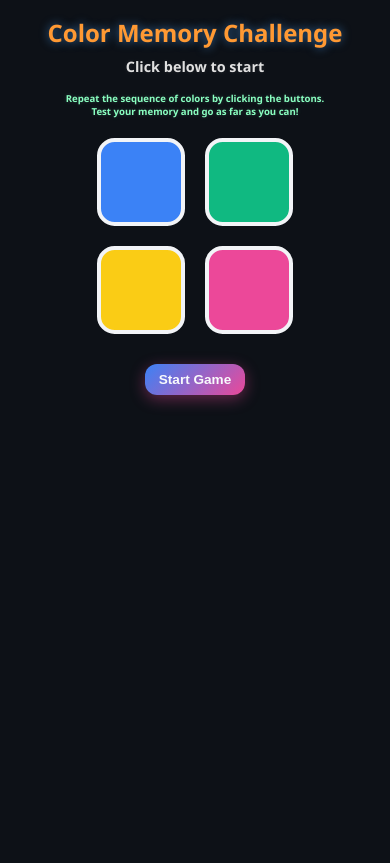
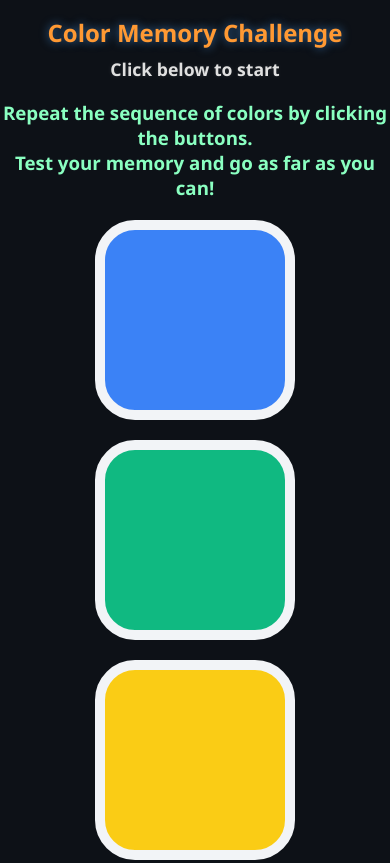
Before and after one commit to Pratham21223/Simon-says, a plain HTML site: page index.html in a window 390 px wide. Shown: the top 863 px of the page. Drawn offline with Linux system fonts and the light colour scheme.

Commit message:
Add files via upload

```diff
--- a/style.css
+++ b/style.css
@@ -11,6 +11,7 @@ h1 {
     color: #FF9933;
     font-size: 3rem;
     font-weight: 800;
+    text-align: center;
     text-shadow: 0 0 10px rgba(77, 166, 255, 0.6);
     margin-bottom: 0.5rem;
 }
@@ -19,19 +20,14 @@ h2 {
     color: #e0e0e0;
     font-size: 1.5rem;
     font-weight: 600;
+    text-align: center;
     margin-top: 0;
     margin-bottom: 1rem;
     text-shadow: 0 0 5px rgba(255, 255, 255, 0.1);
 }
-
-h3 {
-    color: #8affc1;
-    font-size: 1.2rem;
-    font-weight: 600;
-    margin: 1rem 0 0.5rem;
-    text-shadow: 0 0 4px rgba(138, 255, 193, 0.2);
+h3{
+    color: #8affc1 ;
 }
-
 .line {
     display: flex;
     justify-content: center;
@@ -46,7 +42,7 @@ h3 {
     border-radius: 20%;
     border: solid 10px #f2f4f7;
     cursor: pointer;
-    transition: transform 0.2s ease, box-shadow 0.2s ease, background-color 0.3s ease;
+    transition: transform 0.2s ease, box-shadow 0.2s ease;
 }
 
 .btn:hover {
@@ -54,20 +50,18 @@ h3 {
     box-shadow: 0 0 12px rgba(255, 255, 255, 0.15);
 }
 
-.btn:active {
-    transform: scale(0.95);
+/* Final button colors */
+.btn-1 { background-color: #3B82F6; }  /* Blue */
+.btn-2 { background-color: #10B981; }  /* Green */
+.btn-3 { background-color: #FACC15; }  /* Yellow */
+.btn-4 { background-color: #EC4899; }  /* Pink */
+
+.flash {
+    background-color: #F8FAFC !important;
+    box-shadow: 0 0 20px white;
 }
 
-.btn-1 { background-color: #3B82F6; }
-.btn-2 { background-color: #10B981; }
-.btn-3 { background-color: #FACC15; }
-.btn-4 { background-color: #EC4899; }
-
-.flash {
-    background-color: #fef08a !important;
-    box-shadow: 0 0 20px #fef3c7;
-}
-
+/* Start Game Button */
 #start-btn {
     padding: 14px 28px;
     font-size: 1.2rem;
@@ -93,6 +87,7 @@ h3 {
     box-shadow: 0 3px 10px rgba(236, 72, 153, 0.3);
 }
 
+/* Show Answer Button */
 #ans-btn {
     padding: 12px 26px;
     font-size: 1.2rem;
@@ -118,74 +113,43 @@ h3 {
     box-shadow: 0 3px 10px rgba(16, 185, 129, 0.3);
 }
 
-@media (max-width: 992px) {
-    .btn {
-        width: 140px;
-        height: 140px;
-        border-width: 8px;
-    }
-
+/* RESPONSIVE STYLING */
+@media (max-width: 768px) {
     h1 {
-        font-size: 2.2rem;
+        font-size: 2rem;
     }
 
     h2 {
-        font-size: 1.3rem;
+        font-size: 1.1rem;
     }
 
-    h3 {
-        font-size: 1.1rem;
+    /* .btn {
+        width: 120px;
+        height: 120px;
+        border-width: 6px;
+        margin: 10px;
+    } */
+
+    #start-btn, #ans-btn {
+        font-size: 1rem;
+        padding: 12px 20px;
+        margin: 20px auto;
     }
 }
 
-@media (max-width: 600px) {
-    .btn {
-        width: 100px;
-        height: 100px;
-        border-width: 6px;
-    }
-
-    h1 {
-        font-size: 1.8rem;
-    }
-
-    h2 {
-        font-size: 1rem;
-    }
-
-    h3 {
-        font-size: 0.8rem;
-    }
-
-    #start-btn,
-    #ans-btn {
-        font-size: 1rem;
-        padding: 10px 18px;
-    }
-}
-
-@media (max-width: 400px) {
-    .btn {
-        width: 80px;
-        height: 80px;
+@media (max-width: 480px) {
+    /* .btn {
+        width: 90px;
+        height: 90px;
         border-width: 4px;
-    }
+    } */
 
     h1 {
         font-size: 1.5rem;
     }
 
-    h2 {
+    #start-btn, #ans-btn {
         font-size: 0.9rem;
-    }
-
-    h3 {
-        font-size: 0.6rem;
-    }
-
-    #start-btn,
-    #ans-btn {
-        font-size: 0.85rem;
-        padding: 8px 14px;
+        padding: 10px 18px;
     }
 }
```
